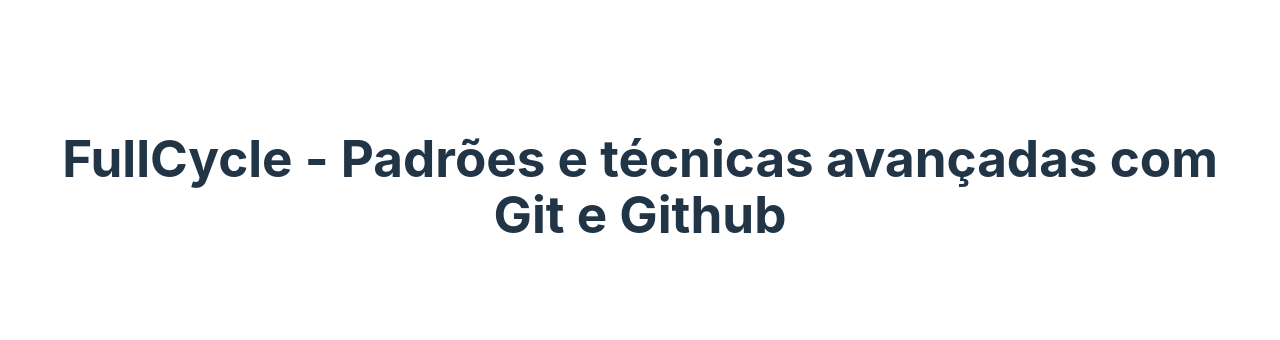
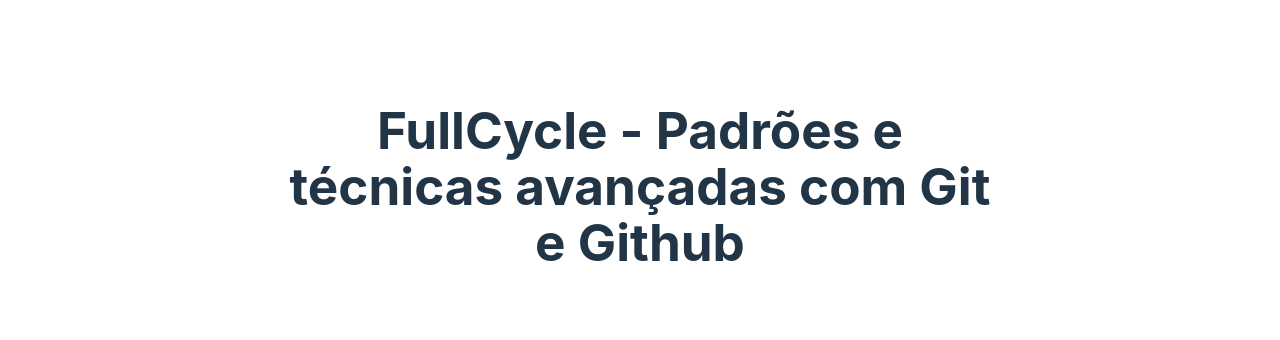
Before and after one commit to henriquebortoletto/flow-patterns-git-github, a website built with Vite: page index.html in a window 1280 px wide. Shown: the part 214-554 px from the top of the page. Built offline with nearby package versions, Linux system fonts and the light colour scheme.

Commit message:
feature(git): define limit breaking for title

```diff
--- a/main.js
+++ b/main.js
@@ -1,5 +1,5 @@
 import "./style.css";
 
 document.querySelector("#app").innerHTML = `
-  <h1>FullCycle - Padrões e técnicas avançadas com Git e Github</h1>
+  <h1 class="title">FullCycle - Padrões e técnicas avançadas com Git e Github</h1>
 `;
--- a/style.css
+++ b/style.css
@@ -37,6 +37,10 @@
   text-align: center;
 }
 
+.title {
+  max-width: 720px;
+}
+
 @media (prefers-color-scheme: light) {
   :root {
     --color: #213547;
```
